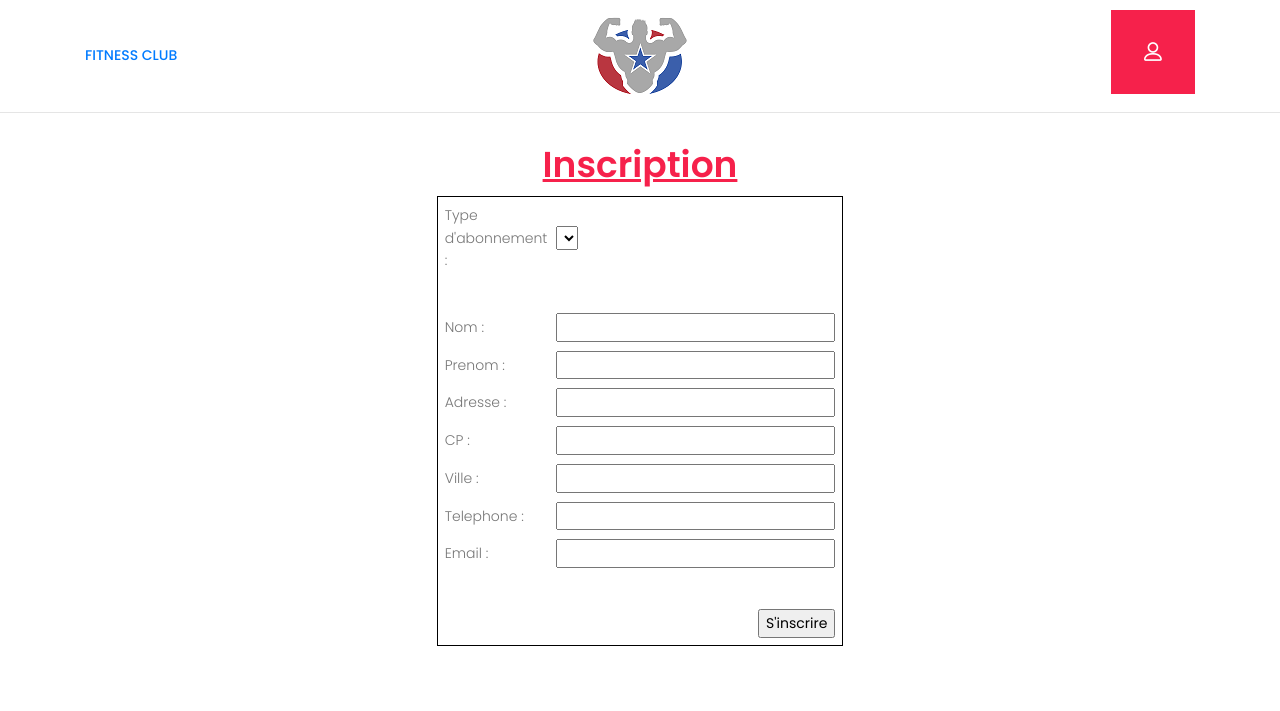
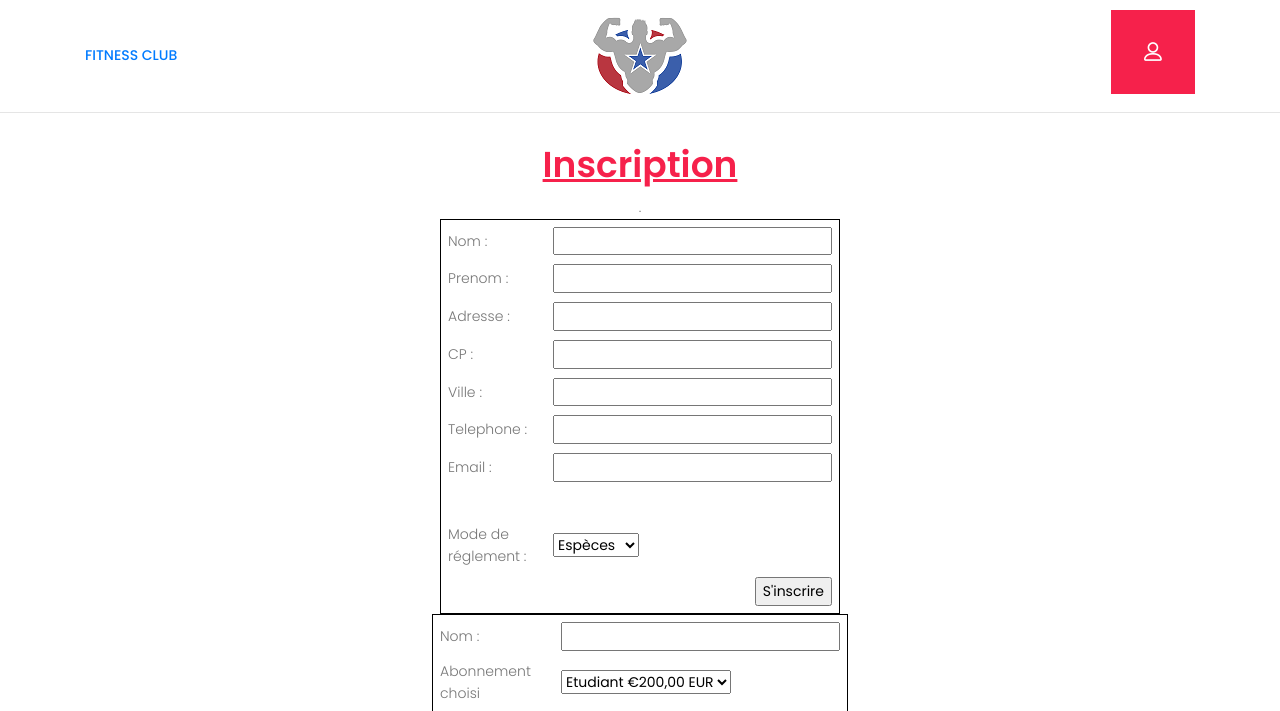
Before and after one commit to quentinpmf/utbm-gymManagementWebsite, a PHP site: page /php/login/signup.php in a window 1280 px wide. Shown: the top 711 px of the page. Before the commit the page ends 646 px from the top, so only its background shows below. Run offline with PHP 8.4, Linux system fonts and the light colour scheme; data that the repository does not hold is empty; some libraries are stand-ins or nearby versions.

Commit message:
QB : paiement paypal (non fonctionnel)

```diff
--- a/php/login/signup.php
+++ b/php/login/signup.php
@@ -9,6 +9,51 @@ include "connectToBDD/conn.php";
 
 <header id="header">
     <?php include '../../includes/banner.php'; ?>
+
+    <script type="text/javascript">
+
+        //initialisation de la page
+        window.onload = function()
+        {
+            selectedIndex = document.getElementById('inscription_reglement').selectedIndex;
+            console.log('selectedIndex : ',selectedIndex);
+            switch(selectedIndex)
+            {
+                case 0:
+                    cacherPaypal();
+                break;
+                case 1:
+                    afficherPaypalAneee();
+                break;
+                case 2:
+                    afficherPaypalMois();
+                break;
+                default :
+                    cacherPaypal();
+            }
+        }
+
+        function afficherPaypalAneee()
+        {
+            console.log('afficherPaypalAneee');
+            document.getElementById('paiement_Paypal_mois').style.visibility = "hidden";
+            document.getElementById('paiement_Paypal_annee').style.visibility = "visible";
+        }
+
+        function afficherPaypalMois()
+        {
+            console.log('afficherPaypalMois');
+            document.getElementById('paiement_Paypal_annee').style.visibility = "hidden";
+            document.getElementById('paiement_Paypal_mois').style.visibility = "visible";
+        }
+
+        function cacherPaypal()
+        {
+            console.log('cacherPaypal');
+            document.getElementById('paiement_Paypal_annee').style.visibility = "hidden";
+            document.getElementById('paiement_Paypal_mois').style.visibility = "hidden";
+        }
+    </script>
 </header>
 <br>
 
@@ -53,24 +98,6 @@ include "connectToBDD/conn.php";
 
                 <table style="border: 1px solid black; border-collapse: separate; border-spacing: 5px;" cellspacing="0" cellpadding="2" border="0" width="400" align="center">
                     <tr>
-                        <td align="left">Type d'abonnement : </td>
-                        <td><select required name="inscription_type_abonnement">
-                                <option selected></option>
-                                <?php
-                                    $abonnements = $bdd->query("SELECT * FROM abonnements");
-                                    while($donnees_abonnements=$abonnements->fetch(PDO::FETCH_OBJ))
-                                    {
-                                        $abo_id=$donnees_abonnements->id;
-                                        $abo_texte=$donnees_abonnements->texte;
-                                        $abo_tarif=$donnees_abonnements->tarif;
-                                        echo '<option value="' . $abo_id . '">' . $abo_texte . ' ' . $abo_tarif . '€' . '</option>';
-                                    }
-                                ?>
-                            </select>
-                        </td>
-                    </tr>
-                    <tr><td colspan="2">&nbsp;</td></tr>
-                    <tr>
                         <td align="left">Nom : </td>
                         <td><input type="text" name="inscription_nom" required></br></td>
                     </tr>
@@ -100,7 +127,20 @@ include "connectToBDD/conn.php";
                         <td align="left">Email : </td>
                         <td><input type="email" name="inscription email" required></br></td>
                     </tr>
+
                     <tr><td colspan="2">&nbsp;</td></tr>
+
+                    <tr>
+                        <td align="left">Mode de réglement : </td>
+                        <td>
+                            <select required id="inscription_reglement" name="inscription_reglement" onchange="if(this.value && this.selectedIndex == '1') {afficherPaypalAneee();} else if(this.value && this.selectedIndex == '2'){ afficherPaypalMois(); } else {cacherPaypal(); }">
+                                <option selected="selected" name="0">Espèces</option>
+                                <option name="1">CB /an</option>
+                                <option name="2">CB /mois</option>
+                            </select>
+                        </td>
+                    </tr>
+.
                     <tr>
                         <td colspan="2" align="right">
                             <input type="submit" value="S'inscrire"/>
@@ -108,6 +148,40 @@ include "connectToBDD/conn.php";
                     </tr>
                 </table>
             </form>
+
+            <table style="border: 1px solid black; border-collapse: separate; border-spacing: 5px;" cellspacing="0" cellpadding="2" border="0" width="400" align="center">
+                <tr>
+                    <td align="left">Nom : </td>
+                    <td><input type="text" name="inscription_nom" required></br></td>
+                </tr>
+
+            <div id="paiement_Paypal_annee">
+                <form action="https://www.paypal.com/cgi-bin/webscr" method="post" target="_top">
+                    <input type="hidden" name="cmd" value="_s-xclick">
+                    <input type="hidden" name="hosted_button_id" value="UF3738MVTDDU6">
+                    <tr>
+                        <td align="left"><input type="hidden" name="on0" value="Abonnement choisi">Abonnement choisi</td>
+                        <td>
+                            <select name="os0">
+                                <option value="Etudiant">Etudiant €200,00 EUR</option>
+                                <option value="Normal">Normal €320,00 EUR</option>
+                                <option value="Elite">Elite €450,00 EUR</option>
+                            </select>
+                        </td>
+                    </tr>
+                    <tr>
+                        <td colspan="2" align>
+                            <input type="hidden" name="currency_code" value="EUR">
+                            <input type="image" src="https://www.paypalobjects.com/fr_FR/FR/i/btn/btn_paynowCC_LG.gif" name="submit" alt="PayPal, le réflexe sécurité pour payer en ligne">
+                            <img src="https://www.paypalobjects.com/fr_FR/i/scr/pixel.gif">
+                        </td>
+                    </tr>
+                </form>
+            </div>
+
+            <div id="paiement_Paypal_mois">
+            </div>
+
         </div>
     </section>
 </body>
```
